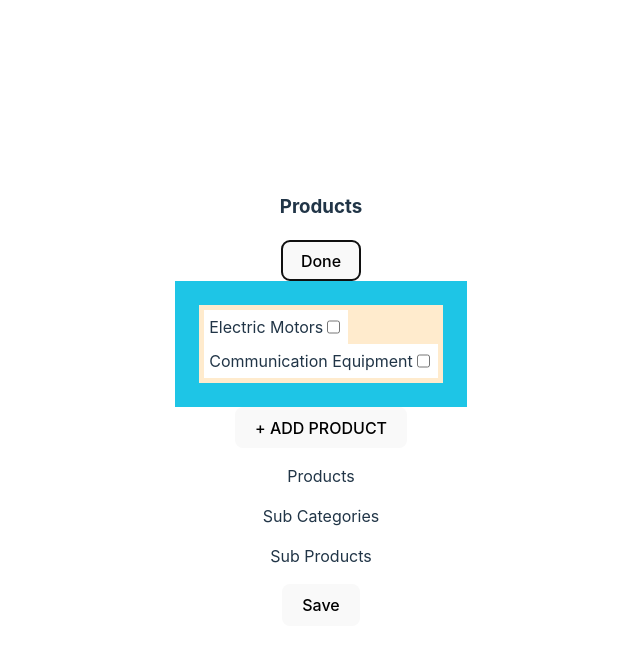
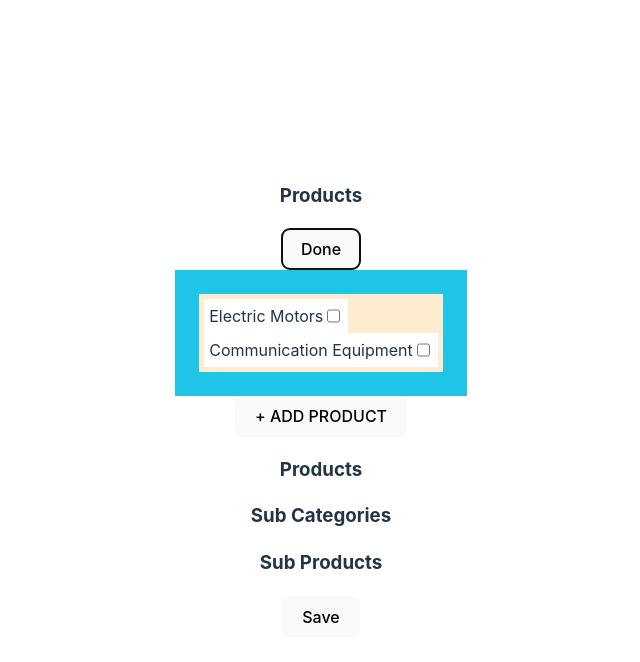
Before and after one commit to varunthaker/aiio-react-UI, a React (Vite) app: page / in a window 1280 px wide. Both pictures are taken after a click on the button "Done". Shown: the top 662 px of the page, without its empty margins (319-959 px from the left). Built offline with nearby package versions, Linux system fonts and the light colour scheme.

Commit message:
done functionality and refactoring

```diff
--- a/src/App.jsx
+++ b/src/App.jsx
@@ -10,12 +10,12 @@ function App() {
   return (
     <div>
       <MyStoreContextProvider>
-        <div>
+        <main>
           <h3>Products</h3>
           <button onClick={() => setOnDoneState(true)}>Done</button>
           <ProductList />
           <button>+ ADD PRODUCT</button>
-        </div>
+        </main>
         {onDoneState && <DoneModal handleCloseModal={setOnDoneState} />}
       </MyStoreContextProvider>
     </div>
--- a/src/component/DoneModal.jsx
+++ b/src/component/DoneModal.jsx
@@ -1,9 +1,39 @@
+import { useContext } from "react";
+import { MyStoreContext } from "../context/MyStore";
+
 export function DoneModal({ handleCloseModal }) {
+  const { products, subCatagories, subProducts, productID, subCatagoryID } =
+    useContext(MyStoreContext);
+
+  const selectedProducts = products.filter((product) => {
+    return product.productId === productID;
+  });
+
+  const selectedSubCatagories = subCatagories.filter((subCategorie) => {
+    return subCategorie.productId === productID;
+  });
+
+  const selectedSubProducts = subProducts.filter((subProduct) => {
+    return subProduct.subCategoryId === subCatagoryID;
+  });
+
   return (
     <>
-      <p>Products </p>
-      <p>Sub Categories</p>
-      <p>Sub Products</p>
+      <h3>Products </h3>
+
+      {productID &&
+        selectedProducts.map((selectedProduct) => selectedProduct.productName)}
+
+      <h3>Sub Categories</h3>
+      {productID &&
+        selectedSubCatagories.map(
+          (subCatagorie) => `${subCatagorie.subCategoryName}, `
+        )}
+      <h3>Sub Products</h3>
+      {subCatagoryID &&
+        selectedSubProducts.map(
+          (subProduct) => `${subProduct.subProductName}, `
+        )}
       <button onClick={() => handleCloseModal(false)}>Save</button>
     </>
   );
--- a/src/component/ProductList.jsx
+++ b/src/component/ProductList.jsx
@@ -1,15 +1,10 @@
-import { useContext, useState } from "react";
+import { useContext } from "react";
 import { SubCategories } from "./SubCategorieList";
 import "../styles/products.css";
 import { MyStoreContext } from "../context/MyStore";
 
 export function ProductList() {
-  const { products } = useContext(MyStoreContext);
-  const [productId, setProductId] = useState("");
-
-  function handlecheckBox(id) {
-    setProductId(id);
-  }
+  const { products, setProductID, productID } = useContext(MyStoreContext);
 
   return (
     <div className="productsDiv">
@@ -21,12 +16,12 @@ export function ProductList() {
               type="checkbox"
               id={product.productId}
               name={product.productName}
-              onChange={() => handlecheckBox(product.productId)}
+              onChange={() => setProductID(product.productId)}
             />
           </div>
         ))}
 
-        {productId && <SubCategories productId={productId} />}
+        {productID && <SubCategories productId={productID} />}
       </div>
     </div>
   );
--- a/src/component/SubCategorieList.jsx
+++ b/src/component/SubCategorieList.jsx
@@ -3,8 +3,8 @@ import { SubProduct } from "./SubProductList";
 import { MyStoreContext } from "../context/MyStore";
 
 export function SubCategories({ productId }) {
-  const { subCatagories } = useContext(MyStoreContext);
-  const [subCatagoryId, setSubCatagoryId] = useState("");
+  const { subCatagories, subCatagoryID, setSubCatagoryID } =
+    useContext(MyStoreContext);
   const [searchQuery, setSearchQuery] = useState("");
 
   const subCatagoryArray = subCatagories?.filter(
@@ -22,10 +22,6 @@ export function SubCategories({ productId }) {
     setSearchQuery(e.target.value);
   }
 
-  function handlecheckBox(subCatId) {
-    setSubCatagoryId(subCatId);
-  }
-
   return (
     <>
       <div>
@@ -38,14 +34,14 @@ export function SubCategories({ productId }) {
               type="checkbox"
               id={subCatagory.productId}
               name={subCatagory.subCategoryName}
-              onChange={() => handlecheckBox(subCatagory.subCategoryId)}
+              onChange={() => setSubCatagoryID(subCatagory.subCategoryId)}
             />
           </div>
         ))}
         <button>+ ADD SUBCATEGORY</button>
       </div>
 
-      {subCatagoryId && <SubProduct subCategoryId={subCatagoryId} />}
+      {subCatagoryID && <SubProduct subCategoryId={subCatagoryID} />}
     </>
   );
 }
--- a/src/component/SubProductList.jsx
+++ b/src/component/SubProductList.jsx
@@ -2,8 +2,8 @@ import { useState, useContext } from "react";
 import { MyStoreContext } from "../context/MyStore";
 
 export function SubProduct({ subCategoryId }) {
-  const { subProducts } = useContext(MyStoreContext);
-  const [subProductId, setSubProductId] = useState("");
+  const { subProducts, setSubProductID } = useContext(MyStoreContext);
+
   const [searchQuery, setSearchQuery] = useState("");
 
   const subProductArray = subProducts?.filter(
@@ -16,10 +16,6 @@ export function SubProduct({ subCategoryId }) {
         .toLowerCase()
         .includes(searchQuery.toLowerCase())
   );
-
-  function handlecheckBox(subCatId) {
-    setSubProductId(subCatId);
-  }
 
   function handleSearchQuery(e) {
     setSearchQuery(e.target.value);
@@ -36,7 +32,7 @@ export function SubProduct({ subCategoryId }) {
             type="checkbox"
             id={subProduct.subProductId}
             name={subProduct.subProductName}
-            onChange={() => handlecheckBox(subProduct.productId)}
+            onChange={() => setSubProductID(subProduct.productId)}
           />
         </div>
       ))}
--- a/src/context/MyStore.jsx
+++ b/src/context/MyStore.jsx
@@ -8,6 +8,9 @@ export function MyStoreContextProvider(props) {
   const [products, setProducts] = useState([]);
   const [subCatagories, setSubCatagories] = useState([]);
   const [subProducts, setSubProducts] = useState([]);
+  const [productID, setProductID] = useState("");
+  const [subCatagoryID, setSubCatagoryID] = useState("");
+  const [subProductID, setSubProductID] = useState("");
 
   useEffect(() => {
     const fetchProducts = async () => {
@@ -48,7 +51,17 @@ export function MyStoreContextProvider(props) {
     fetchsubProducts();
   }, []);
 
-  const contextValue = { products, subCatagories, subProducts };
+  const contextValue = {
+    products,
+    subCatagories,
+    subProducts,
+    productID,
+    setProductID,
+    subCatagoryID,
+    setSubCatagoryID,
+    subProductID,
+    setSubProductID,
+  };
 
   return (
     <MyStoreContext.Provider value={contextValue}>
--- a/src/data/products.json
+++ /dev/null
@@ -1,6 +0,0 @@
-{
-  "products": [
-    { "productId": 1, "productName": "Electric Motors" },
-    { "productId": 2, "productName": "Communication Equipment" }
-  ]
-}
```
Also changed, not shown: src/data/subcategories.json (deleted, +0 -14 lines), src/data/subproducts.json (deleted, +0 -24 lines).
